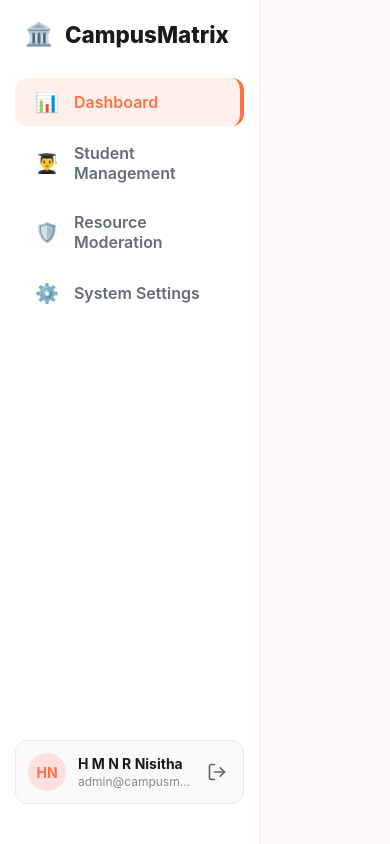
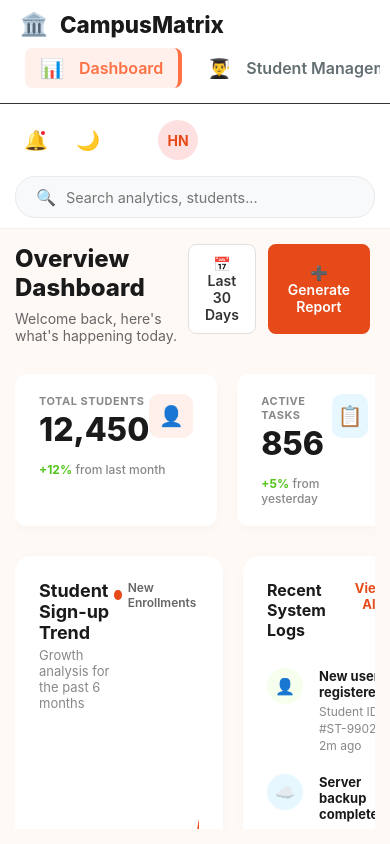
Before and after one commit to CampusMatrix-Org/CampusMatrix-project-2.0, a React app in the folder frontend/: page /admin in a window 390 px wide. Built offline with nearby package versions, Linux system fonts and the light colour scheme; the HTML template or start-up script is replaced by a standard one.

Commit message:
Added responsive mobile layout for Admin Sidebar and Main Layout

```diff
--- a/frontend/src/App.css
+++ b/frontend/src/App.css
@@ -658,3 +658,84 @@ body.dark-theme .logout-btn:hover {
   opacity: 1;
   transform: scale(1.1);
 }
+
+/* =========================================
+   RESPONSIVE: MOBILE & TABLET LAYOUT
+   ========================================= */
+
+@media screen and (max-width: 992px) {
+
+  .dashboard-layout {
+    display: flex !important;
+    flex-direction: column !important;
+    height: 100vh;
+    overflow: hidden;
+  }
+
+
+  .admin-sidebar {
+    width: 100% !important;
+    height: auto !important;
+    min-height: unset !important;
+    position: relative !important;
+    padding: 10px 10px !important;
+    display: flex !important;
+    flex-direction: column !important;
+    border-right: none !important;
+    border-bottom: 1px solid #333;
+    z-index: 100;
+  }
+
+
+  .admin-logo {
+    margin-bottom: 10px !important;
+    padding: 0 10px !important;
+  }
+
+
+  .admin-nav {
+    display: flex !important;
+    flex-direction: row !important;
+    overflow-x: auto !important;
+    white-space: nowrap !important;
+    width: 100%;
+    gap: 10px;
+    padding-bottom: 5px !important;
+    -webkit-overflow-scrolling: touch;
+  }
+
+
+  .admin-nav::-webkit-scrollbar {
+    height: 4px;
+  }
+  .admin-nav::-webkit-scrollbar-thumb {
+    background-color: #888;
+    border-radius: 4px;
+  }
+  body.dark-theme .admin-nav::-webkit-scrollbar-thumb {
+    background-color: #444;
+  }
+
+
+  .admin-nav-item {
+    display: inline-flex !important;
+    flex-direction: row !important;
+    align-items: center !important;
+    padding: 8px 15px !important;
+    margin: 0 !important;
+    border-radius: 8px !important;
+    flex-shrink: 0;
+  }
+
+
+  .admin-sidebar-footer {
+    display: none !important;
+  }
+
+
+  .main-content {
+    flex: 1;
+    overflow-y: auto;
+    width: 100% !important;
+  }
+}
```
